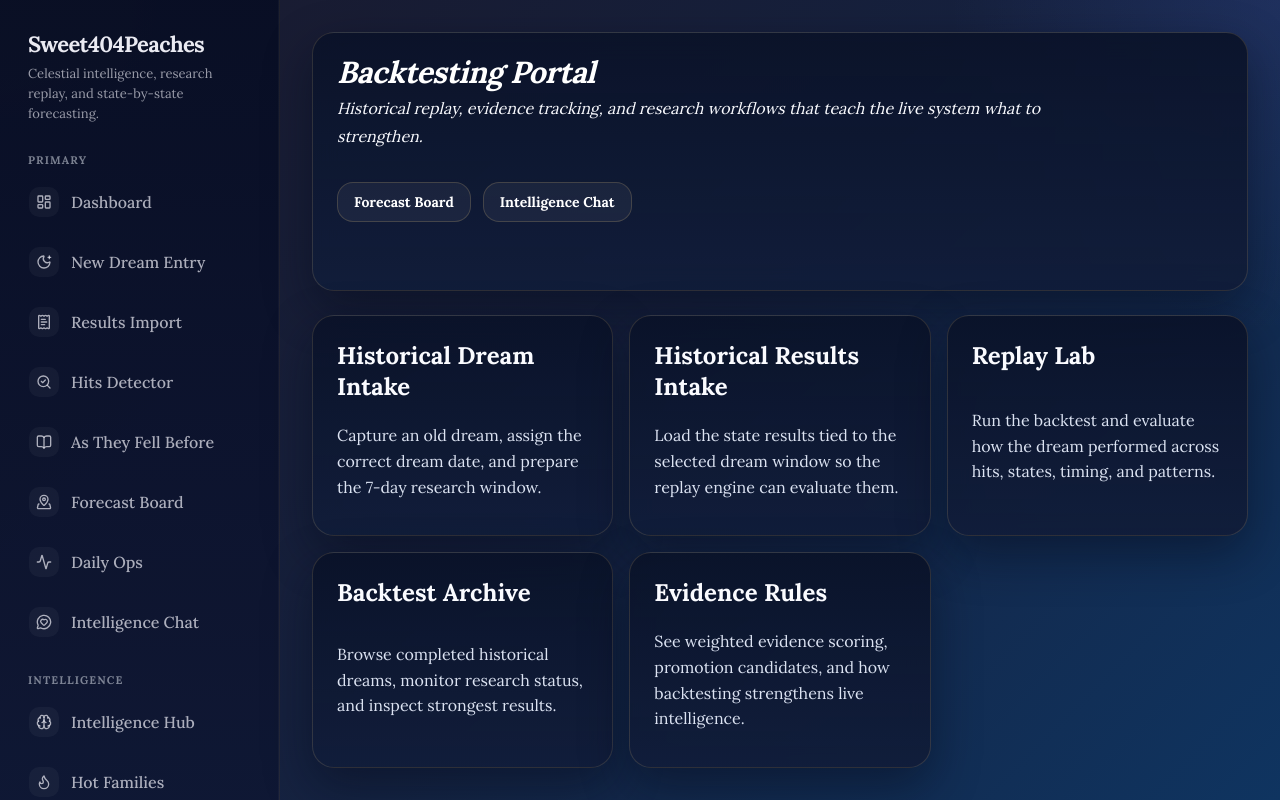
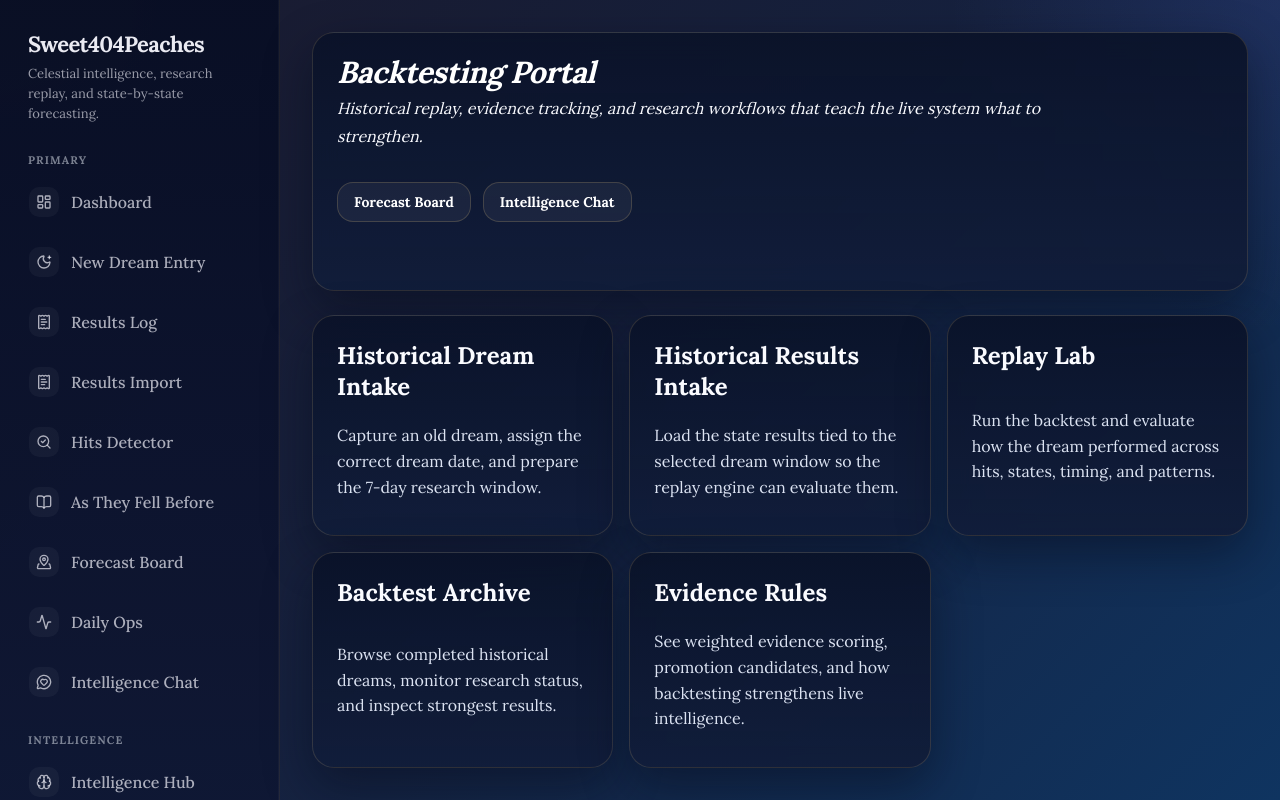
Before and after one commit to jdcooper1116-jpg/Sweet404Peaches, a Next.js app: page /backtesting in a window 1280 px wide. Built offline with nearby package versions, Linux system fonts and the light colour scheme; no server answers; a web font is replaced by a local one.

Commit message:
Move Results Log higher in sidebar navigation

```diff
--- a/src/components/layout/Sidebar.tsx
+++ b/src/components/layout/Sidebar.tsx
@@ -33,6 +33,7 @@ type NavItem = {
 const primaryNav: NavItem[] = [
   { href: '/dashboard', label: 'Dashboard', icon: LayoutDashboard },
   { href: '/dreams/new', label: 'New Dream Entry', icon: MoonStar },
+  { href: '/results', label: 'Results Log', icon: ReceiptText },
   { href: '/results/import', label: 'Results Import', icon: ReceiptText },
   { href: '/hits', label: 'Hits Detector', icon: SearchCheck },
   { href: '/fell-before', label: 'As They Fell Before', icon: BookOpen },
```
